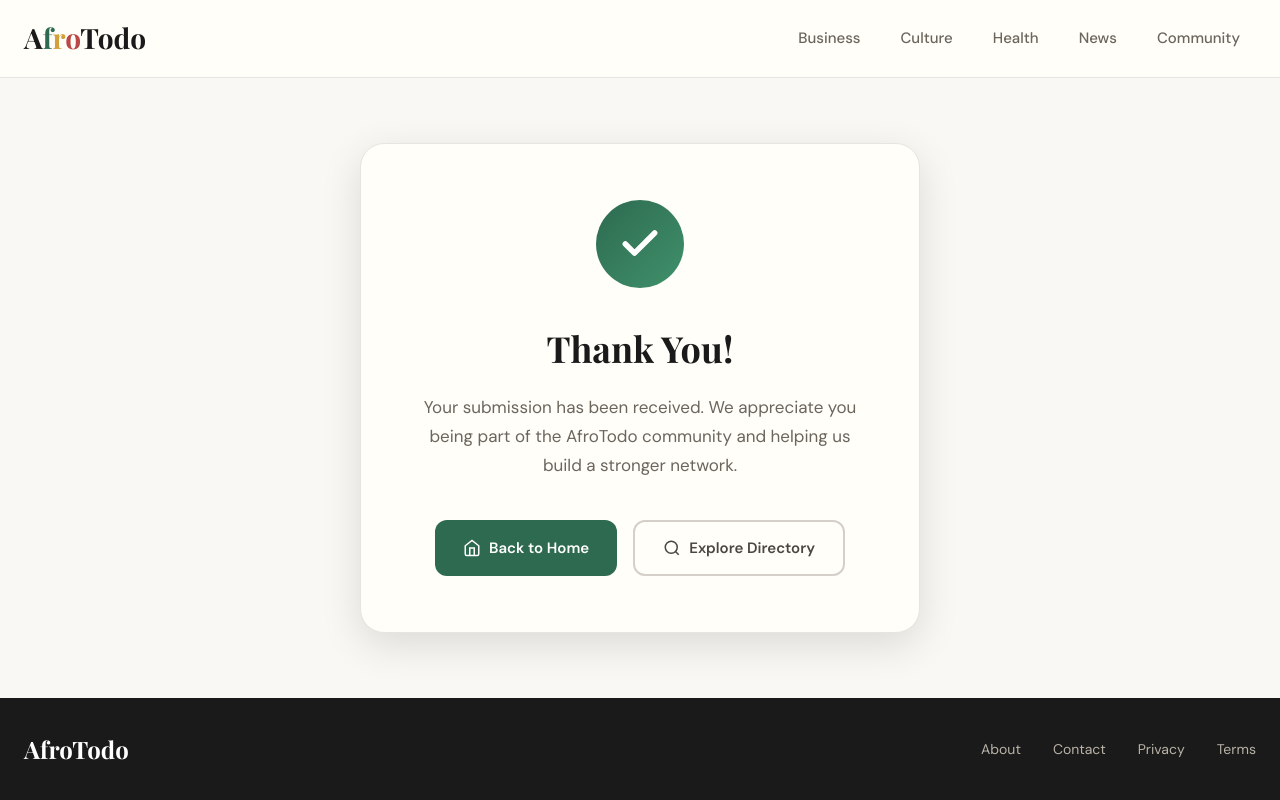
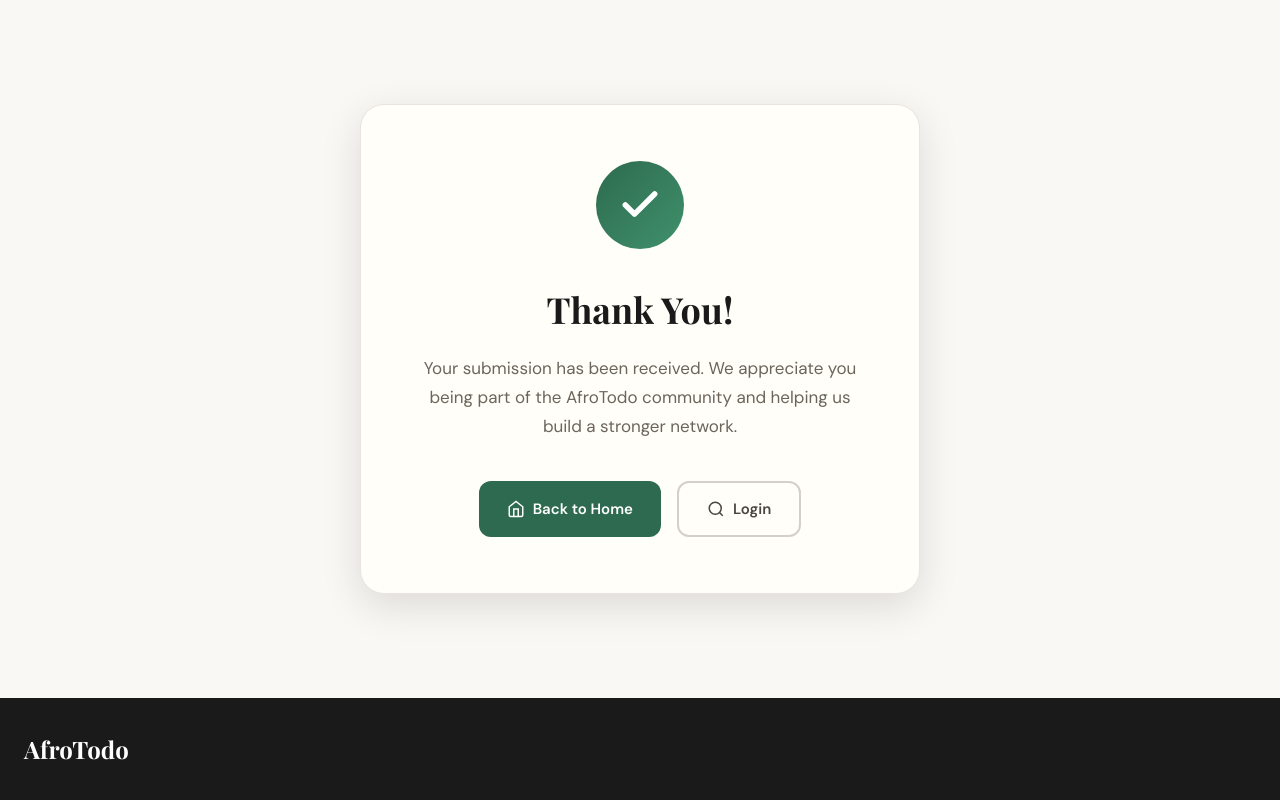
Before and after one commit to Afrotodo/test-cluster, a Django app: page /accounts/register/user/thank-you/ in a window 1280 px wide. Run offline with Django 5.2, Linux system fonts and the light colour scheme.

Commit message:
fixed thank you template

```diff
--- a/accounts/templates/thankyou.html
+++ b/accounts/templates/thankyou.html
@@ -318,20 +318,6 @@
 </head>
 <body>
     <!-- Header -->
-    <header class="header">
-        <div class="header-inner">
-            <a href="{% url 'searchengine:home' %}" class="logo">
-                <span class="a">A</span><span class="f">f</span><span class="r">r</span><span class="o">o</span>Todo
-            </a>
-            <nav class="nav-links">
-                <a href="{% url 'searchengine:category' 'business' %}" class="nav-link">Business</a>
-                <a href="{% url 'searchengine:category' 'culture' %}" class="nav-link">Culture</a>
-                <a href="{% url 'searchengine:category' 'health' %}" class="nav-link">Health</a>
-                <a href="{% url 'searchengine:category' 'news' %}" class="nav-link">News</a>
-                <a href="{% url 'searchengine:category' 'community' %}" class="nav-link">Community</a>
-            </nav>
-        </div>
-    </header>
 
     <!-- Main Content -->
     <main class="main-content">
@@ -356,12 +342,12 @@
                     </svg>
                     Back to Home
                 </a>
-                <a href="{% url 'searchengine:category' 'business' %}" class="btn btn-secondary">
+                <a href="{% url 'accounts:login' %}" class="btn btn-secondary">
                     <svg viewBox="0 0 24 24" fill="none" stroke="currentColor" stroke-width="2">
                         <circle cx="11" cy="11" r="8"></circle>
                         <line x1="21" y1="21" x2="16.65" y2="16.65"></line>
                     </svg>
-                    Explore Directory
+                    Login
                 </a>
             </div>
 
@@ -393,12 +379,12 @@
             <div class="footer-logo">
                 <span class="a">A</span><span class="f">f</span><span class="r">r</span><span class="o">o</span>Todo
             </div>
-            <nav class="footer-links">
+            <!-- <nav class="footer-links">
                 <a href="#" class="footer-link">About</a>
                 <a href="#" class="footer-link">Contact</a>
                 <a href="#" class="footer-link">Privacy</a>
                 <a href="#" class="footer-link">Terms</a>
-            </nav>
+            </nav> -->
         </div>
     </footer>
 </body>
```
